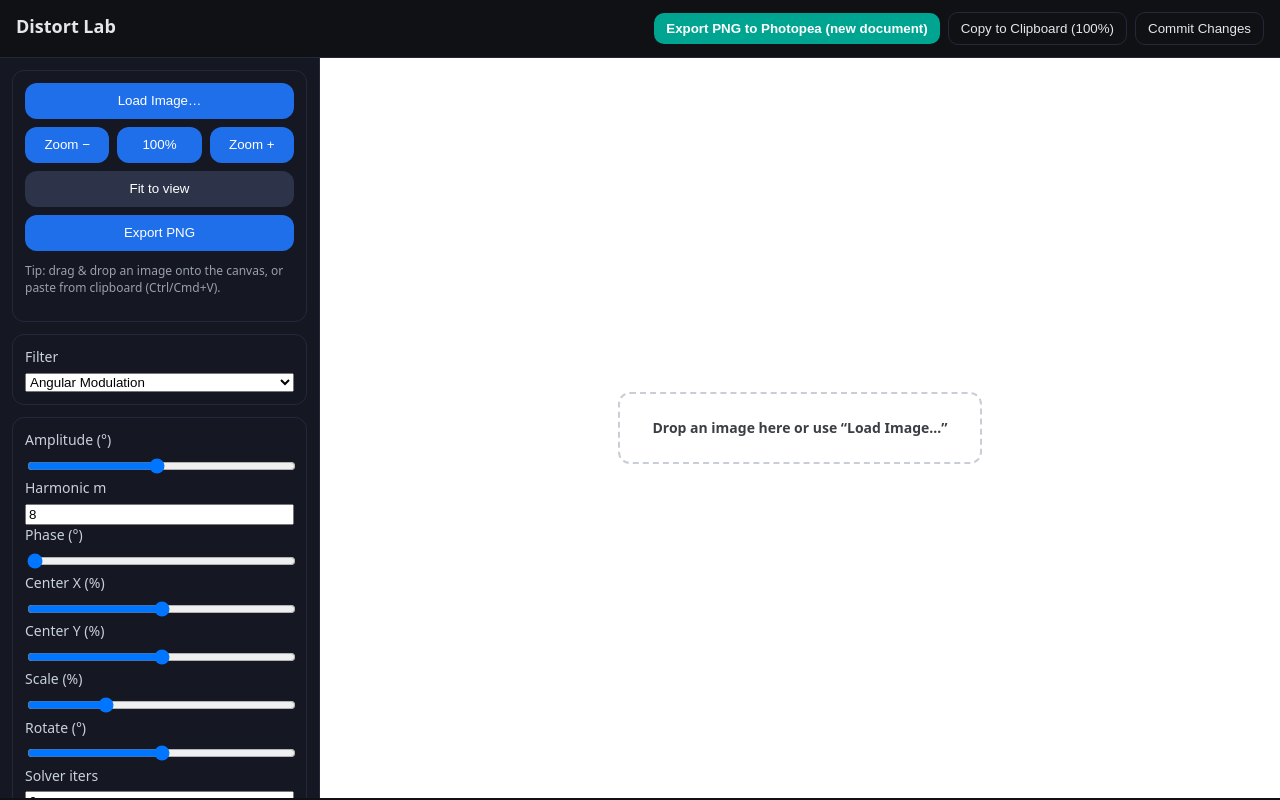
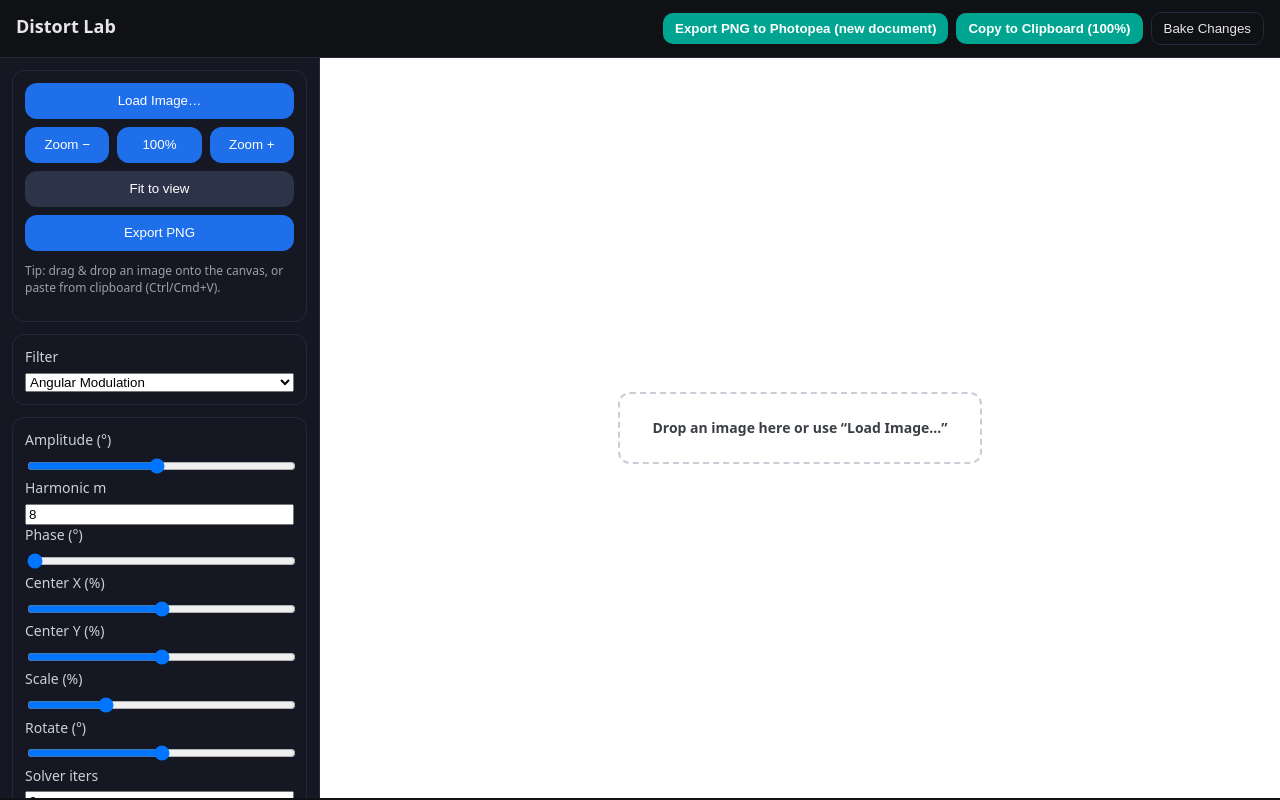
Before and after one commit to yikuansun/Distort_Lab_for_Photopea, a plain HTML site: page index.html in a window 1280 px wide. Drawn offline with Linux system fonts and the light colour scheme.

Commit message:
Update index.html

```diff
--- a/index.html
+++ b/index.html
@@ -28,8 +28,8 @@
     <div style="display:flex; gap:8px; align-items:center;">
       <button id="exportToPPBtn" class="btn-pp" title="Send current output PNG to Photopea (new document)">Export PNG to Photopea (new document)</button>
       <!-- NEW: just added button -->
-      <button id="copyClipboard100Btn" class="ghost" title="Copy current canvas as PNG at 100% zoom">Copy to Clipboard (100%)</button>
-      <button id="commitBtn" class="ghost" title="Bake current output into source (Ctrl+B)">Commit Changes</button>
+      <button id="copyClipboard100Btn" class="btn-pp" title="Copy current canvas as PNG at 100% zoom">Copy to Clipboard (100%)</button>
+      <button id="commitBtn" class="ghost" title="Bake current output into source (Ctrl+B)">Bake Changes</button>
     </div>
   </header>
 
```
